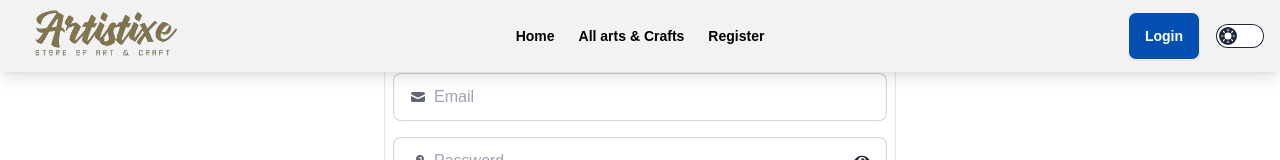
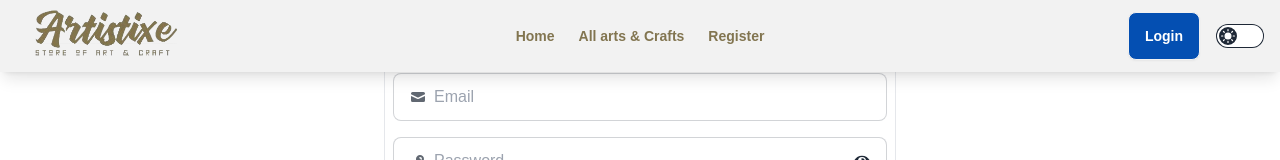
Before and after one commit to Md-Rashedul-Islam-Rajib/Artistixe-clients, a React (Vite) app: page /login in a window 1280 px wide. Shown: the top 160 px of the page. Built offline with nearby package versions, Linux system fonts and the light colour scheme; no server answers; a web font is replaced by a local one.

Commit message:
README.md file modified

```diff
--- a/src/components/AllCraftCards.jsx
+++ b/src/components/AllCraftCards.jsx
@@ -20,10 +20,10 @@ const AllCraftCards = ({ item }) => {
 
   return (
 
-      <tr className='text-center'>
+      <tr>
 
         <td>
-          <div className="flex items-center gap-1 md:gap-3 justify-center">
+          <div className="flex items-center gap-1 md:gap-3">
             <div className="avatar">
               <div className="mask mask-squircle w-16 h-16">
                 <img src={image} alt="Avatar Tailwind CSS Component" />
@@ -38,9 +38,9 @@ const AllCraftCards = ({ item }) => {
         <td>
           {price}
           <br/>
-          <p className="mt-2 badge-sm flex items-center justify-center gap-1"> <span>{rating}</span> < GoStarFill className="text-[#E19756]" /></p>
+          <p className="mt-2 badge-sm flex items-center gap-1"> <span>{rating}</span> < GoStarFill className="text-[#E19756]" /></p>
         </td>
-        <td>{status}</td>
+        <td className="hidden md:grid">{status}</td>
         <th>
           <Link to={`/craftdetails/${_id}`}><button className="btn btn-ghost btn-xs">View Details</button></Link>
         </th>
--- a/src/components/Navbar.jsx
+++ b/src/components/Navbar.jsx
@@ -36,7 +36,7 @@ const nav = <>
  style={({ isActive, isTransitioning }) => {
     return {
       background: isActive? "#044FB2" : "",
-      color: isActive ? "white" : "black",
+      color: isActive ? "white" : "#827550",
       viewTransitionName: isTransitioning ? "slide" : "",
     };
   }}
@@ -48,7 +48,7 @@ const nav = <>
  style={({ isActive, isTransitioning }) => {
     return {
       background: isActive? "#044FB2" : "",
-      color: isActive ? "white" : "black",
+      color: isActive ? "white" : "#827550",
       viewTransitionName: isTransitioning ? "slide" : "",
     };
   }}
@@ -60,7 +60,7 @@ const nav = <>
  style={({ isActive, isTransitioning }) => {
     return {
       background: isActive? "#044FB2" : "",
-      color: isActive ? "white" : "black",
+      color: isActive ? "white" : "#827550",
       viewTransitionName: isTransitioning ? "slide" : "",
     };
   }}
@@ -72,7 +72,7 @@ const nav = <>
  style={({ isActive, isTransitioning }) => {
     return {
       background: isActive? "#044FB2" : "",
-      color: isActive ? "white" : "black",
+      color: isActive ? "white" : "#827550",
       viewTransitionName: isTransitioning ? "slide" : "",
     };
   }}
@@ -84,7 +84,7 @@ const nav = <>
  style={({ isActive, isTransitioning }) => {
     return {
       background: isActive? "#044FB2" : "",
-      color: isActive ? "white" : "black",
+      color: isActive ? "white" : "#827550",
       viewTransitionName: isTransitioning ? "slide" : "",
     };
   }}
@@ -126,7 +126,7 @@ const nav = <>
       </div>
 
       :
-      <Link to='/login' className="btn btn-sm md:btn-md bg-[#044FB2] text-white">Login</Link>
+      <Link to='/login' className="btn btn-sm md:btn-md bg-[#044FB2] dark:bg-[#DCA54C] text-white">Login</Link>
     }
     <div>
     <label className="cursor-pointer grid place-items-center">
--- a/src/pages/AllCraft.jsx
+++ b/src/pages/AllCraft.jsx
@@ -18,11 +18,11 @@ const AllCraft = () => {
   <table className="table">
 
     <thead>
-      <tr className='text-center'>
+      <tr>
 
         <th> Craft Name</th>
         <th>Price with rating</th>
-        <th>Availability</th>
+        <th className='hidden md:grid'>Availability</th>
         <th></th>
       </tr>
     </thead>
```
Also changed, not shown: 1 other file (tests, documents, lock files or other folders).
